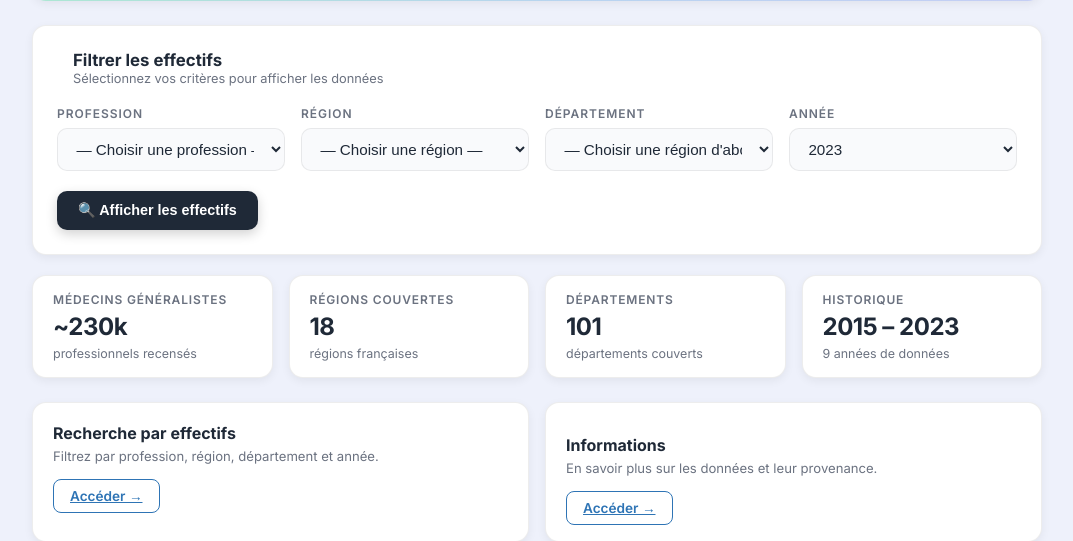
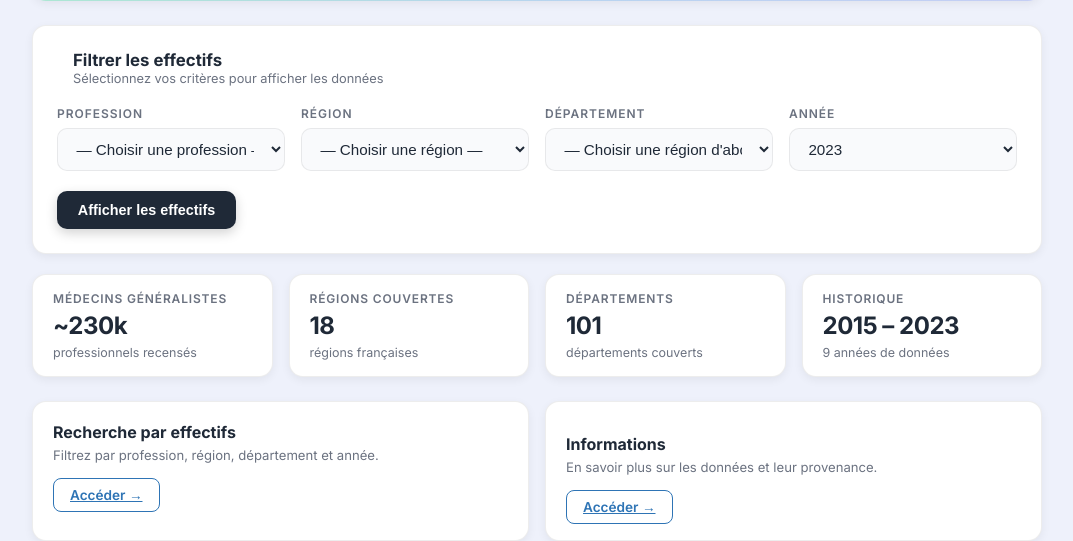
Before and after one commit to SAE201-final-S2/SAE201_DeploiementWeb, a Flask app: page / in a window 1280 px wide. Shown: the part 342-883 px from the top of the page, without its empty margins (103-1176 px from the left). Run offline with Flask 3, Linux system fonts and the light colour scheme; data comes from the database, SQL or seed files in the repository.

Commit message:
truc pour samuel

```diff
--- a/templates/accueil.html
+++ b/templates/accueil.html
@@ -58,7 +58,7 @@
             </div>
         </div>
         <div class="form-actions">
-            <button type="submit" class="btn">🔍 Afficher les effectifs</button>
+            <button type="submit" class="btn">Afficher les effectifs</button>
         </div>
     </form>
 </div>
```
